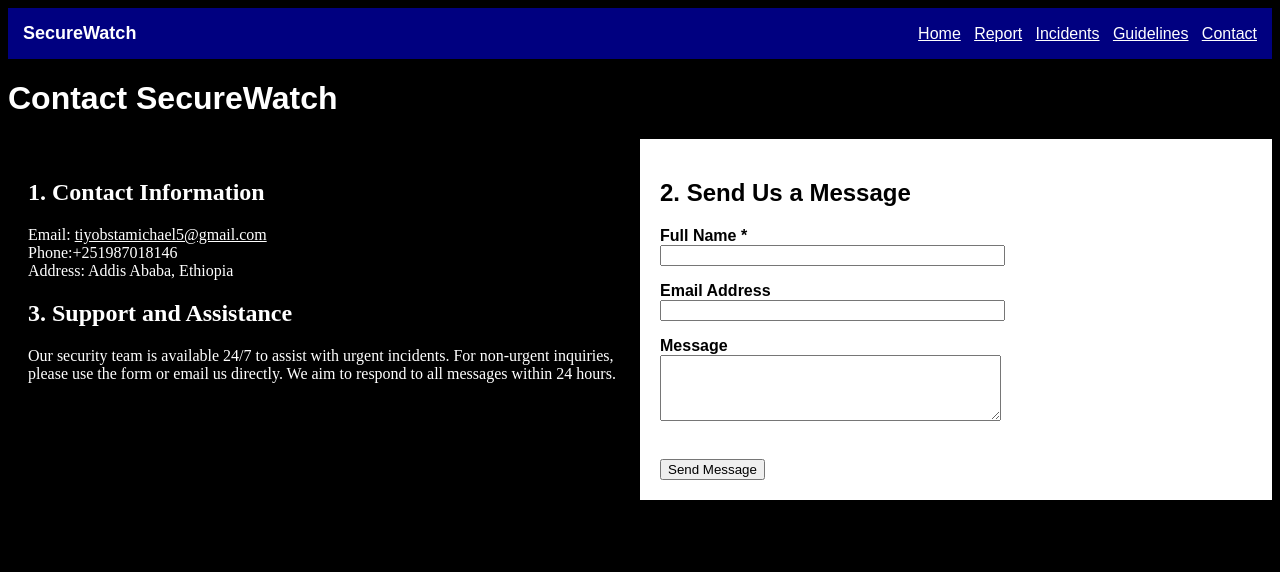
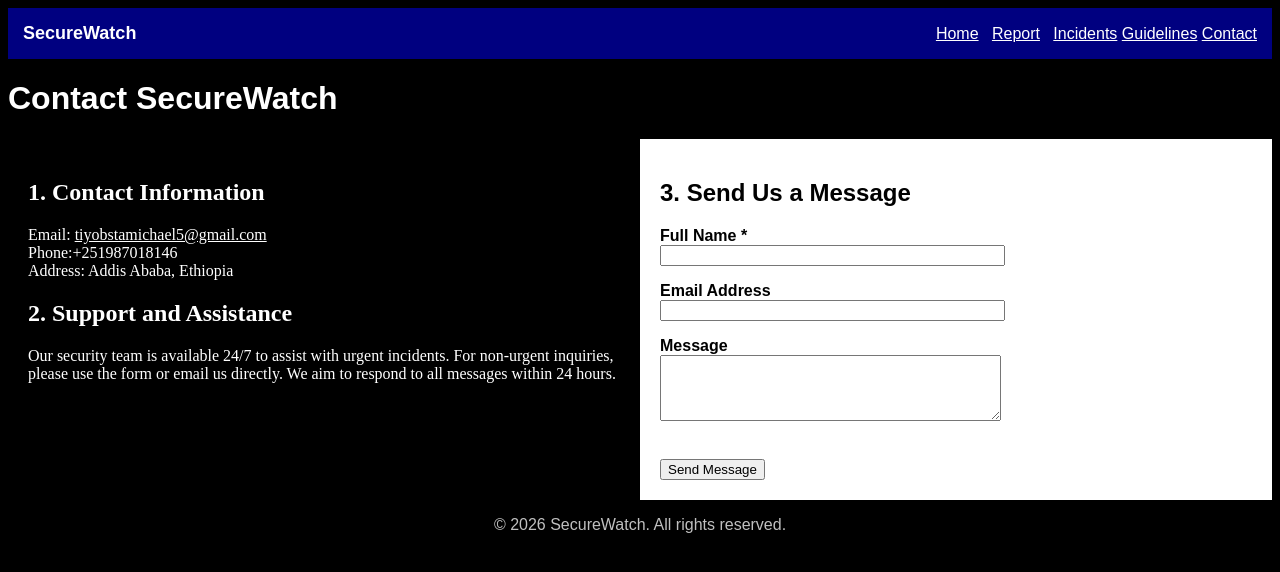
Before and after one commit to Tiyobesta/SecureWatch, a plain HTML site: page contact.html in a window 1280 px wide. Drawn offline with Linux system fonts and the light colour scheme.

Commit message:
Add semantic HTML elements to all pages

```diff
--- a/contact.html
+++ b/contact.html
@@ -7,6 +7,7 @@
 
 <body bgcolor="black" text="white" link="white" vlink="white" alink="white">
 
+    <header>
         <table width="100%" bgcolor="navy" cellpadding="15" cellspacing="0">
             <tr>
                 <td align="left" width="30%">
@@ -17,15 +18,20 @@
 
                 <td align="right" width="70%">
                     <font size="3" face="Arial">
+                        <nav>
                             <a href="index.html">Home</a> &nbsp;
                             <a href="report.html">Report</a> &nbsp;
-                    <a href="incidents.html">Incidents</a> &nbsp;
-                    <a href="guidelines.html">Guidelines</a> &nbsp;
+                            <a href="incident.html">Incidents</a>
+                            <a href="guideline.html">Guidelines</a>
                             <a href="contact.html"><u>Contact</u></a>
+                        </nav>
                     </font>
                 </td>
             </tr>
         </table>
+    </header>
+
+    <main>
 
         <h1><font face="Arial" size="6">Contact SecureWatch</font></h1>
 
@@ -45,7 +51,7 @@
                         Address: Addis Ababa, Ethiopia
                     </p>
 
-                <h2>3. Support and Assistance</h2>
+                    <h2>2. Support and Assistance</h2>
 
                     <p>
                         Our security team is available 24/7 to assist with urgent incidents.
@@ -57,7 +63,7 @@
 
                 <td width="50%" valign="top" bgcolor="white">
 
-                <h2><font face="Arial" color="black">2. Send Us a Message</font></h2>
+                    <h2><font face="Arial" color="black">3. Send Us a Message</font></h2>
 
                     <form action="#" method="post">
 
@@ -90,5 +96,14 @@
             </tr>
         </table>
 
+    </main>
+    <footer>
+        <p align="center">
+            <font face="Arial" color="silver">
+                &copy; 2026 SecureWatch. All rights reserved.
+            </font>
+        </p>
+    </footer>
+
 </body>
 </html>
```
Also changed, not shown: guideline.html (+16 -1 lines), incident.html (+16 -0 lines), index.html (+14 -0 lines). Lines whose indentation alone changed are shown as unchanged.
